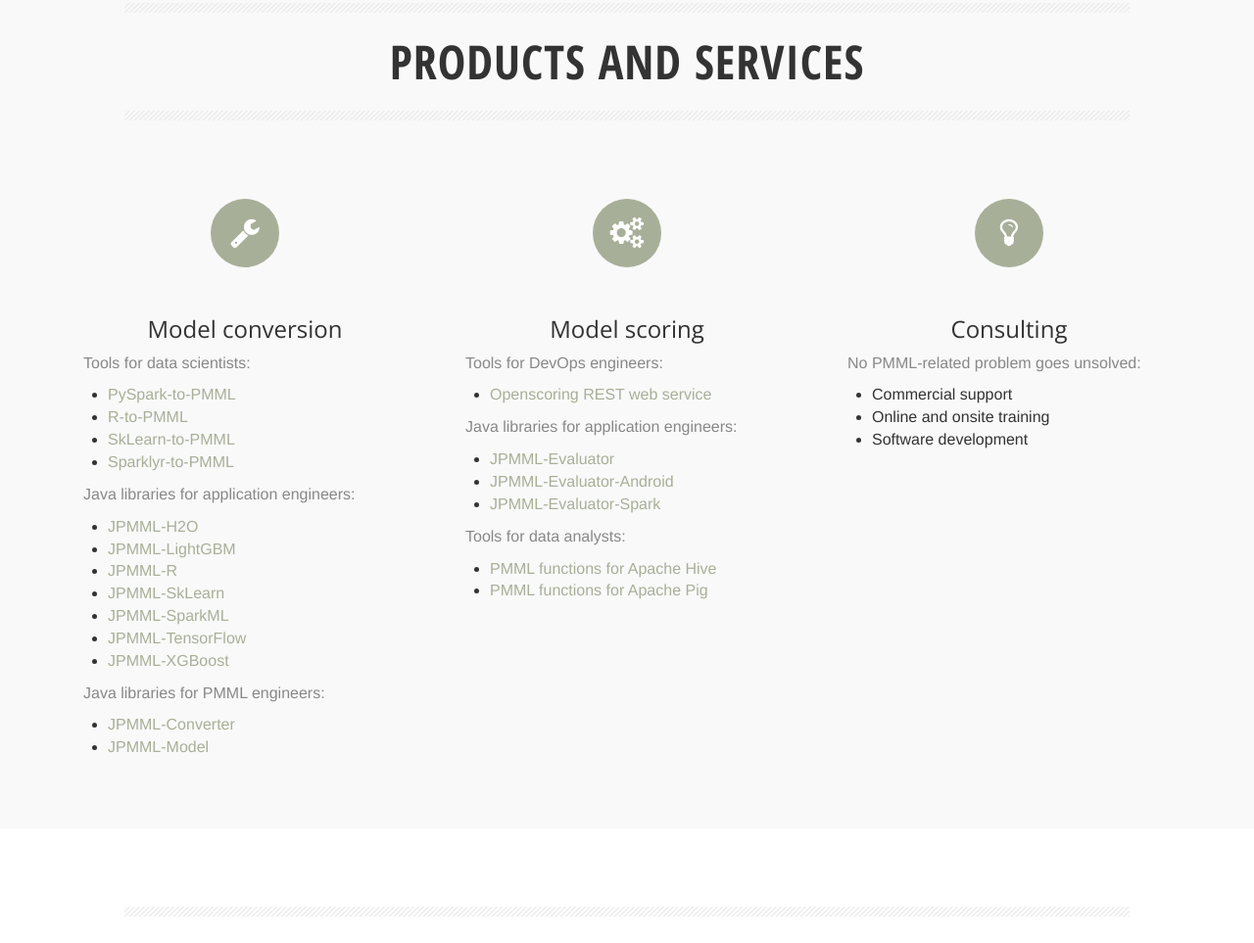
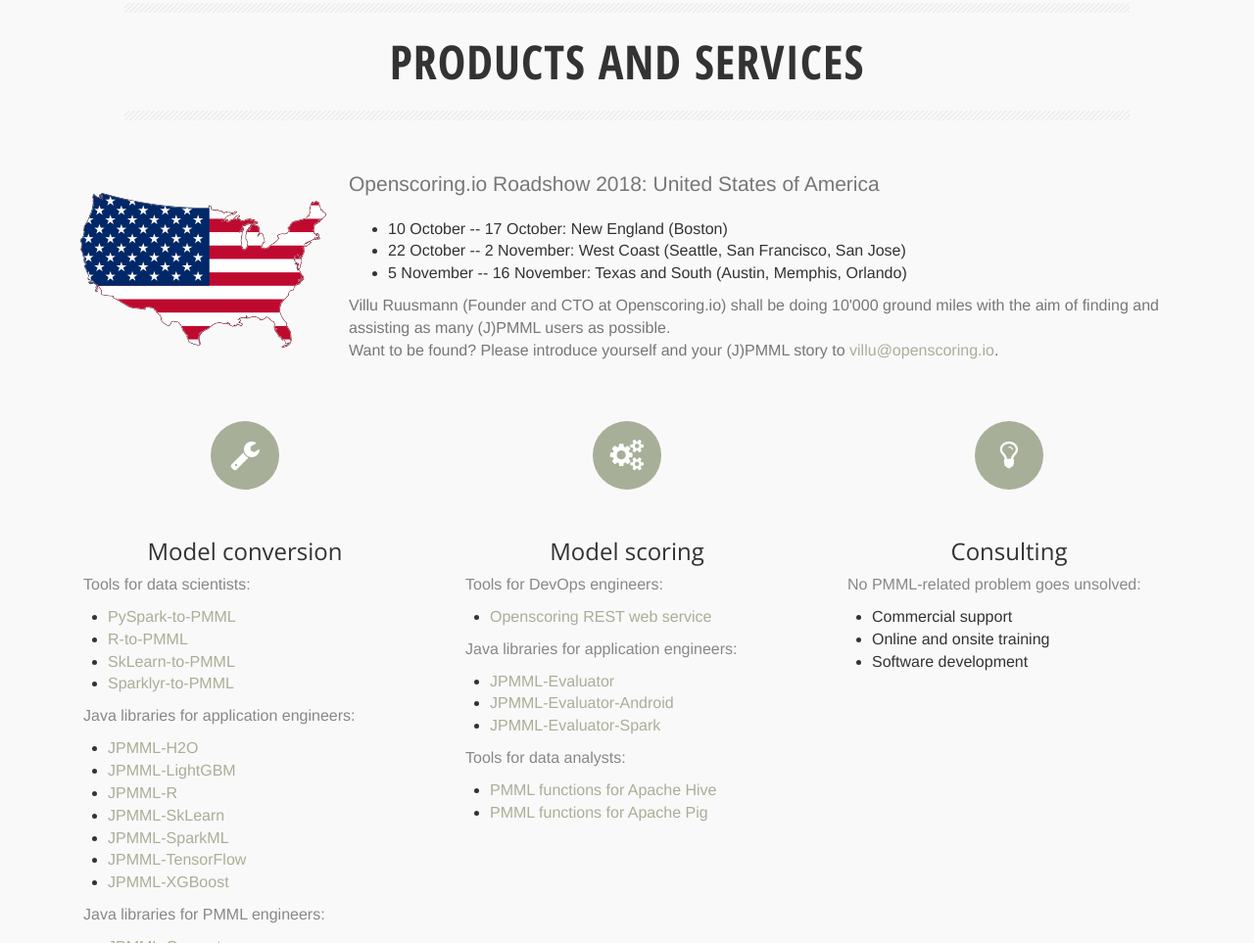
Before and after one commit to openscoring/openscoring.github.io, a plain HTML site: page index.html in a window 1280 px wide. Shown: the part 1740-2703 px from the top of the page at 98% size. Drawn offline with nearby package versions, Linux system fonts and the light colour scheme.

Commit message:
Added roadshow information

```diff
--- a/index.html
+++ b/index.html
@@ -122,6 +122,30 @@
 			<div class="container page">
 				<div class="section-title">
 					<h1 class="super-title">Products and Services</h1>
+				</div>
+
+				<div>
+					<table cellpadding="10">
+						<tr>
+							<td>
+								<img src="assets/img/256px-USA_Flag_Map.svg.png"/>
+							</td>
+							<td>
+								<p class="text-left lead">
+									Openscoring.io Roadshow 2018: United States of America
+								</p>
+								<ul>
+									<li class="text-left">10 October -- 17 October: New England (Boston)</li>
+									<li class="text-left">22 October -- 2 November: West Coast (Seattle, San Francisco, San Jose)</li>
+									<li class="text-left">5 November -- 16 November: Texas and South (Austin, Memphis, Orlando)</li>
+								</ul>
+								<p class="text-left">
+									Villu Ruusmann (Founder and CTO at Openscoring.io) shall be doing 10'000 ground miles with the aim of finding and assisting as many (J)PMML users as possible.<br/>
+									Want to be found? Please introduce yourself and your (J)PMML story to <a href="mailto:villu@openscoring.io">villu@openscoring.io</a>.
+								</p>
+							</td>
+						</tr>
+					</table>
 				</div>
 
 				<div class="row">
```
Also changed, not shown: assets/img/256px-USA_Flag_Map.svg.png (added).
